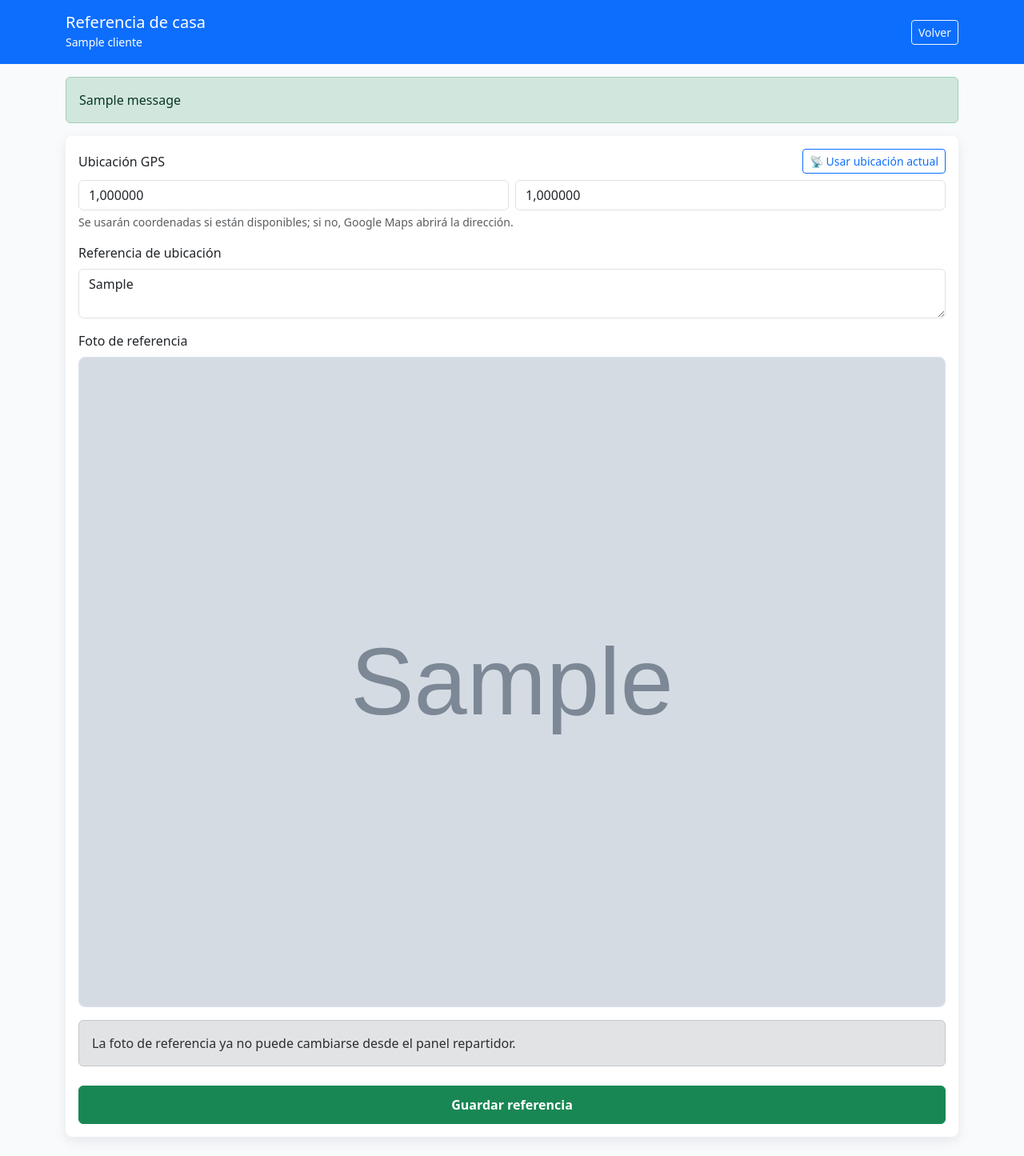
After one commit to 77471660/proyecto_agua, a Django app: page /repartidor/clientes/1/referencia/ in a window 1280 px wide. The commit adds this page. Shown: the whole page at 80% size. Run offline with Django 5.2, Linux system fonts and the light colour scheme; a user stored in the database is signed in; tables that the repository leaves empty hold one stand-in row (values such as "Sample post"); grey boxes marked "Sample" are stand-in pictures; one stand-in notice (Sample message) is shown.

Commit message:
Agregar flujo de referencia de casa para repartidor

```diff
--- a/core/admin.py
+++ b/core/admin.py
@@ -11,6 +11,7 @@ class ClienteAdmin(admin.ModelAdmin):
         'latitud',
         'longitud',
         'foto_referencia_url',
+        'foto_referencia_actualizada_en',
         'estado',
         'activo',
         'fecha_registro',
--- a/core/cloudinary_images.py
+++ b/core/cloudinary_images.py
@@ -4,7 +4,7 @@ import logging
 import cloudinary
 import cloudinary.uploader
 from django.conf import settings
-from PIL import Image, UnidentifiedImageError
+from PIL import Image, ImageOps, UnidentifiedImageError
 
 
 logger = logging.getLogger(__name__)
@@ -64,6 +64,7 @@ def compress_client_photo(uploaded_file):
         image.verify()
         uploaded_file.seek(0)
         image = Image.open(uploaded_file)
+        image = ImageOps.exif_transpose(image)
     except (UnidentifiedImageError, OSError) as error:
         logger.warning('Foto de referencia invalida. error=%s', error)
         raise ClientPhotoError('La foto seleccionada no es una imagen válida.')
--- a/core/urls.py
+++ b/core/urls.py
@@ -155,6 +155,12 @@ urlpatterns = [
     ),
 
     path(
+        'repartidor/clientes/<int:cliente_id>/referencia/',
+        views.actualizar_referencia_cliente_repartidor,
+        name='actualizar_referencia_cliente_repartidor'
+    ),
+
+    path(
         'repartidor/logout/',
         views.cerrar_sesion_repartidor,
         name='cerrar_sesion_repartidor'
--- a/core/views.py
+++ b/core/views.py
@@ -130,7 +130,19 @@ def mensaje_validacion_modelo(error):
     return 'Revisa los datos ingresados.'
 
 
-def aplicar_foto_referencia_cliente(cliente, uploaded_file):
+def puede_repartidor_actualizar_foto_cliente(cliente):
+
+    if not cliente.foto_referencia_public_id:
+        return True
+
+    if not cliente.foto_referencia_actualizada_en:
+        return True
+
+    limite = timezone.now() - timedelta(hours=24)
+    return cliente.foto_referencia_actualizada_en >= limite
+
+
+def aplicar_foto_referencia_cliente(cliente, uploaded_file, usuario=None):
 
     if not uploaded_file:
         return ''
@@ -139,6 +151,20 @@ def aplicar_foto_referencia_cliente(cliente, uploaded_file):
     resultado = upload_client_reference_photo(uploaded_file)
     cliente.foto_referencia_url = resultado['secure_url']
     cliente.foto_referencia_public_id = resultado['public_id']
+    cliente.foto_referencia_actualizada_en = timezone.now()
+    cliente.foto_referencia_actualizada_por = (
+        usuario if usuario and usuario.is_authenticated else None
+    )
+    return public_id_anterior
+
+
+def limpiar_foto_referencia_cliente(cliente):
+
+    public_id_anterior = cliente.foto_referencia_public_id
+    cliente.foto_referencia_url = ''
+    cliente.foto_referencia_public_id = ''
+    cliente.foto_referencia_actualizada_en = None
+    cliente.foto_referencia_actualizada_por = None
     return public_id_anterior
 
 
@@ -1406,6 +1432,9 @@ def editar_cliente(request, cliente_id):
         direccion = request.POST.get('direccion', '').strip()
         referencia = request.POST.get('referencia', '').strip()
         foto_referencia = request.FILES.get('foto_referencia')
+        eliminar_foto_referencia = (
+            request.POST.get('eliminar_foto_referencia') == '1'
+        )
         latitud, longitud, referencia_ubicacion, error_ubicacion = (
             leer_ubicacion_cliente_post(request.POST)
         )
@@ -1480,8 +1509,11 @@ def editar_cliente(request, cliente_id):
             cliente.full_clean()
             public_id_anterior = aplicar_foto_referencia_cliente(
                 cliente,
-                foto_referencia
-            )
+                foto_referencia,
+                request.user
+            )
+            if eliminar_foto_referencia and not foto_referencia:
+                public_id_anterior = limpiar_foto_referencia_cliente(cliente)
             cliente.save()
             if (
                 public_id_anterior
@@ -1580,7 +1612,7 @@ def registrar_cliente(request):
 
         try:
             cliente.full_clean()
-            aplicar_foto_referencia_cliente(cliente, foto_referencia)
+            aplicar_foto_referencia_cliente(cliente, foto_referencia, request.user)
             cliente.save()
         except ValidationError as error:
             logger.warning(
@@ -2688,6 +2720,13 @@ def nuevo_cliente_repartidor(request):
             messages.error(request, error_ubicacion)
             return redirect('nuevo_cliente_repartidor')
 
+        if foto_referencia and (latitud is None or longitud is None):
+            messages.error(
+                request,
+                'Para guardar una foto de referencia debes capturar también la ubicación GPS.'
+            )
+            return redirect('nuevo_cliente_repartidor')
+
         if not nombre or not telefono or not direccion:
             messages.error(
                 request,
@@ -2736,7 +2775,7 @@ def nuevo_cliente_repartidor(request):
 
         try:
             cliente.full_clean()
-            aplicar_foto_referencia_cliente(cliente, foto_referencia)
+            aplicar_foto_referencia_cliente(cliente, foto_referencia, request.user)
             cliente.save()
         except ValidationError as error:
             logger.warning(
@@ -2758,6 +2797,112 @@ def nuevo_cliente_repartidor(request):
     return render(
         request,
         'core/nuevo_cliente_repartidor.html'
+    )
+
+
+@login_required
+@repartidor_required
+def actualizar_referencia_cliente_repartidor(request, cliente_id):
+
+    cliente = get_object_or_404(
+        Cliente.objects.filter(
+            id=cliente_id,
+            pedido__repartidor=request.user
+        ).distinct()
+    )
+    puede_cambiar_foto = puede_repartidor_actualizar_foto_cliente(cliente)
+
+    if request.method == 'POST':
+        foto_referencia = request.FILES.get('foto_referencia')
+        latitud, longitud, referencia_ubicacion, error_ubicacion = (
+            leer_ubicacion_cliente_post(request.POST)
+        )
+
+        if error_ubicacion:
+            messages.error(request, error_ubicacion)
+            return redirect(
+                'actualizar_referencia_cliente_repartidor',
+                cliente_id=cliente.id
+            )
+
+        if foto_referencia and (latitud is None or longitud is None):
+            messages.error(
+                request,
+                'Para guardar una foto de referencia debes capturar también la ubicación GPS.'
+            )
+            return redirect(
+                'actualizar_referencia_cliente_repartidor',
+                cliente_id=cliente.id
+            )
+
+        if foto_referencia and not puede_cambiar_foto:
+            messages.error(
+                request,
+                'La foto de referencia solo puede cambiarse durante las primeras 24 horas.'
+            )
+            return redirect(
+                'actualizar_referencia_cliente_repartidor',
+                cliente_id=cliente.id
+            )
+
+        if foto_referencia:
+            try:
+                validate_client_photo(foto_referencia)
+                foto_referencia.seek(0)
+            except ClientPhotoError as error:
+                messages.error(request, str(error))
+                return redirect(
+                    'actualizar_referencia_cliente_repartidor',
+                    cliente_id=cliente.id
+                )
+
+        cliente.latitud = latitud
+        cliente.longitud = longitud
+        cliente.referencia_ubicacion = referencia_ubicacion
+
+        try:
+            cliente.full_clean()
+            public_id_anterior = aplicar_foto_referencia_cliente(
+                cliente,
+                foto_referencia,
+                request.user
+            )
+            cliente.save()
+            if (
+                public_id_anterior
+                and public_id_anterior != cliente.foto_referencia_public_id
+            ):
+                delete_client_reference_photo(public_id_anterior)
+        except ValidationError as error:
+            logger.warning(
+                'Validacion de referencia de casa fallida. cliente_id=%s error=%s',
+                cliente.id,
+                error
+            )
+            messages.error(request, mensaje_validacion_modelo(error))
+            return redirect(
+                'actualizar_referencia_cliente_repartidor',
+                cliente_id=cliente.id
+            )
+        except ClientPhotoError as error:
+            messages.error(request, str(error))
+            return redirect(
+                'actualizar_referencia_cliente_repartidor',
+                cliente_id=cliente.id
+            )
+
+        messages.success(request, 'Referencia de casa actualizada correctamente.')
+        return redirect('pedidos_repartidor')
+
+    context = {
+        'cliente': cliente,
+        'puede_cambiar_foto': puede_cambiar_foto,
+    }
+
+    return render(
+        request,
+        'core/actualizar_referencia_cliente_repartidor.html',
+        context
     )
 
 
--- /dev/null
+++ b/templates/core/actualizar_referencia_cliente_repartidor.html
@@ -0,0 +1,202 @@
+{% load static %}
+<!DOCTYPE html>
+<html lang="es">
+<head>
+    <meta charset="UTF-8">
+    <title>Referencia de casa - AquaSmart CRM</title>
+    <meta name="viewport" content="width=device-width, initial-scale=1, viewport-fit=cover">
+    <meta name="theme-color" content="#0d6efd">
+    <meta name="mobile-web-app-capable" content="yes">
+    <meta name="apple-mobile-web-app-capable" content="yes">
+    <meta name="apple-mobile-web-app-status-bar-style" content="black-translucent">
+    <meta name="apple-mobile-web-app-title" content="AquaSmart">
+    <link rel="manifest" href="/manifest.json">
+    <link rel="apple-touch-icon" sizes="180x180" href="{% static 'img/icons/apple-touch-icon.png' %}">
+    <link rel="icon" href="{% static 'img/icons/favicon.ico' %}">
+
+    <link
+        href="https://cdn.jsdelivr.net/npm/bootstrap@5.3.3/dist/css/bootstrap.min.css"
+        rel="stylesheet"
+    >
+
+    <style>
+        body {
+            background: #f8fafc;
+            color: #1f2937;
+            min-height: 100vh;
+            min-height: 100dvh;
+            -webkit-text-size-adjust: 100%;
+        }
+
+        .top-bar {
+            background: #0d6efd;
+            color: white;
+        }
+
+        .form-card {
+            border: 0;
+            border-radius: 8px;
+            box-shadow: 0 0.35rem 1rem rgba(15, 23, 42, 0.08);
+        }
+
+        .action-button {
+            min-height: 48px;
+            font-weight: 700;
+        }
+
+        .photo-preview {
+            aspect-ratio: 4 / 3;
+            border: 1px solid #dbe3ef;
+            border-radius: 8px;
+            display: none;
+            object-fit: cover;
+            width: 100%;
+        }
+
+        .photo-preview.is-visible {
+            display: block;
+        }
+
+        .current-photo {
+            aspect-ratio: 4 / 3;
+            border: 1px solid #dbe3ef;
+            border-radius: 8px;
+            object-fit: cover;
+            width: 100%;
+        }
+    </style>
+</head>
+
+<body>
+
+<header class="top-bar py-3 mb-3">
+    <div class="container">
+        <div class="d-flex justify-content-between align-items-center gap-3">
+            <div>
+                <h1 class="h5 mb-0">Referencia de casa</h1>
+                <small>{{ cliente.nombre }}</small>
+            </div>
+
+            <a href="/pedidos/repartidor/" class="btn btn-outline-light btn-sm">
+                Volver
+            </a>
+        </div>
+    </div>
+</header>
+
+<main class="container pb-4">
+
+    {% if messages %}
+        {% for message in messages %}
+            <div class="alert alert-{{ message.tags }}" role="alert">
+                {{ message }}
+            </div>
+        {% endfor %}
+    {% endif %}
+
+    <section class="card form-card">
+        <div class="card-body">
+            <form method="post" enctype="multipart/form-data">
+                {% csrf_token %}
+
+                {% include 'core/includes/cliente_ubicacion_fields.html' %}
+
+                <div class="mb-4" data-photo-preview-root>
+                    <label class="form-label" for="foto_referencia">
+                        Foto de referencia
+                    </label>
+
+                    {% if cliente.foto_referencia_url %}
+                        <div class="mb-3">
+                            <img
+                                src="{{ cliente.foto_referencia_url }}"
+                                alt="Foto de referencia de {{ cliente.nombre }}"
+                                class="current-photo"
+                            >
+                        </div>
+                    {% endif %}
+
+                    {% if puede_cambiar_foto %}
+                        <input
+                            type="file"
+                            id="foto_referencia"
+                            name="foto_referencia"
+                            class="form-control"
+                            accept="image/*"
+                            capture="environment"
+                            data-photo-preview-input
+                        >
+                        <img
+                            src=""
+                            alt="Vista previa de foto seleccionada"
+                            class="photo-preview mt-3"
+                            data-photo-preview-image
+                        >
+                        <button
+                            type="button"
+                            class="btn btn-outline-secondary btn-sm mt-2 d-none"
+                            data-photo-preview-clear
+                        >
+                            Cambiar foto
+                        </button>
+                        <div class="form-text">
+                            Para guardar una foto debes capturar tambi&eacute;n la ubicaci&oacute;n GPS.
+                        </div>
+                    {% else %}
+                        <div class="alert alert-secondary mb-0">
+                            La foto de referencia ya no puede cambiarse desde el panel repartidor.
+                        </div>
+                    {% endif %}
+                </div>
+
+                <button type="submit" class="btn btn-success w-100 action-button">
+                    Guardar referencia
+                </button>
+            </form>
+        </div>
+    </section>
+
+</main>
+
+<script>
+    (function () {
+        const root = document.querySelector('[data-photo-preview-root]');
+
+        if (!root) {
+            return;
+        }
+
+        const input = root.querySelector('[data-photo-preview-input]');
+        const image = root.querySelector('[data-photo-preview-image]');
+        const clearButton = root.querySelector('[data-photo-preview-clear]');
+
+        if (!input || !image || !clearButton) {
+            return;
+        }
+
+        input.addEventListener('change', function () {
+            const file = input.files && input.files[0];
+
+            if (!file) {
+                image.src = '';
+                image.classList.remove('is-visible');
+                clearButton.classList.add('d-none');
+                return;
+            }
+
+            image.src = URL.createObjectURL(file);
+            image.classList.add('is-visible');
+            clearButton.classList.remove('d-none');
+        });
+
+        clearButton.addEventListener('click', function () {
+            input.value = '';
+            input.click();
+        });
+    })();
+</script>
+<script src="{% static 'js/pwa.js' %}"></script>
+<script src="{% static 'js/capacitor_push.js' %}"></script>
+
+</body>
+</html>
--- a/templates/core/nuevo_cliente_repartidor.html
+++ b/templates/core/nuevo_cliente_repartidor.html
@@ -145,7 +145,7 @@
                         capture="environment"
                     >
                     <div class="form-text">
-                        Opcional. Foto de la fachada o punto de referencia del cliente.
+                        Opcional. Si agregas foto, captura tambi&eacute;n la ubicaci&oacute;n GPS.
                     </div>
                 </div>
 
```
Also changed, not shown: core/models.py (+11 -0 lines), core/tests.py (+226 -0 lines), templates/core/editar_cliente.html (+12 -0 lines), templates/core/includes/pedido_repartidor_card.html (+11 -0 lines), core/migrations/0014_cliente_foto_referencia_actualizada_en_and_more.py (added).
